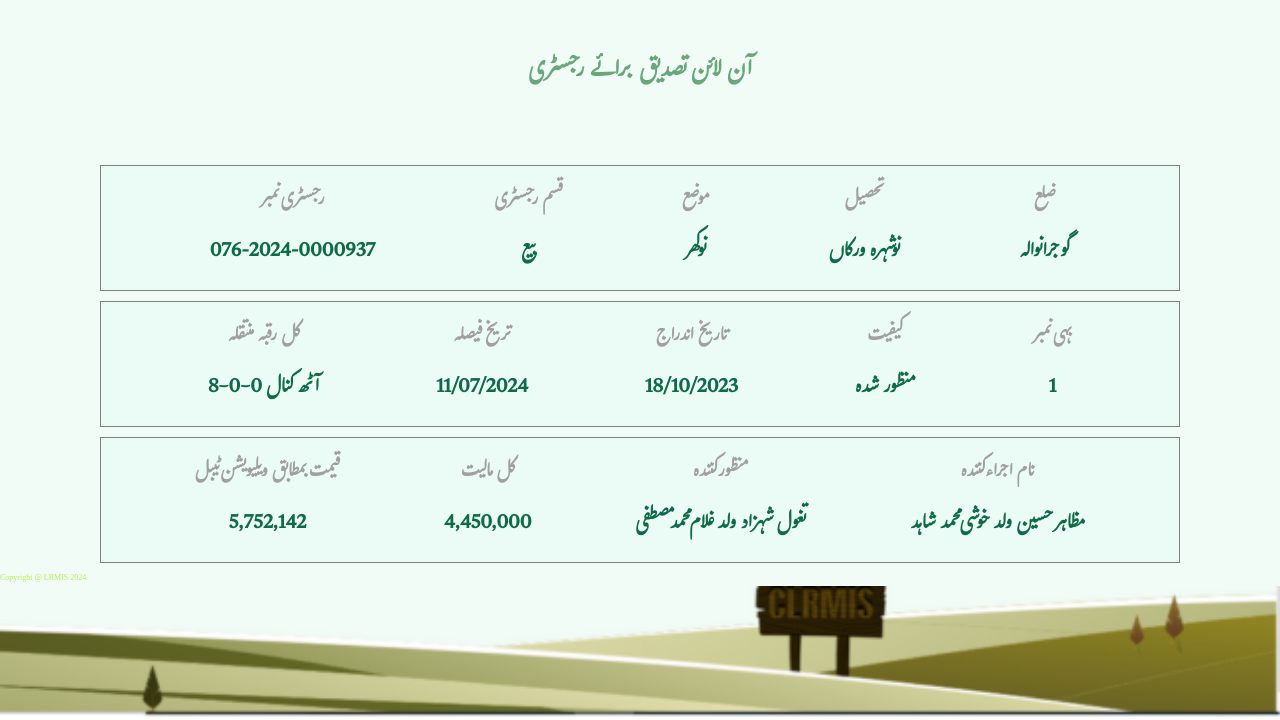
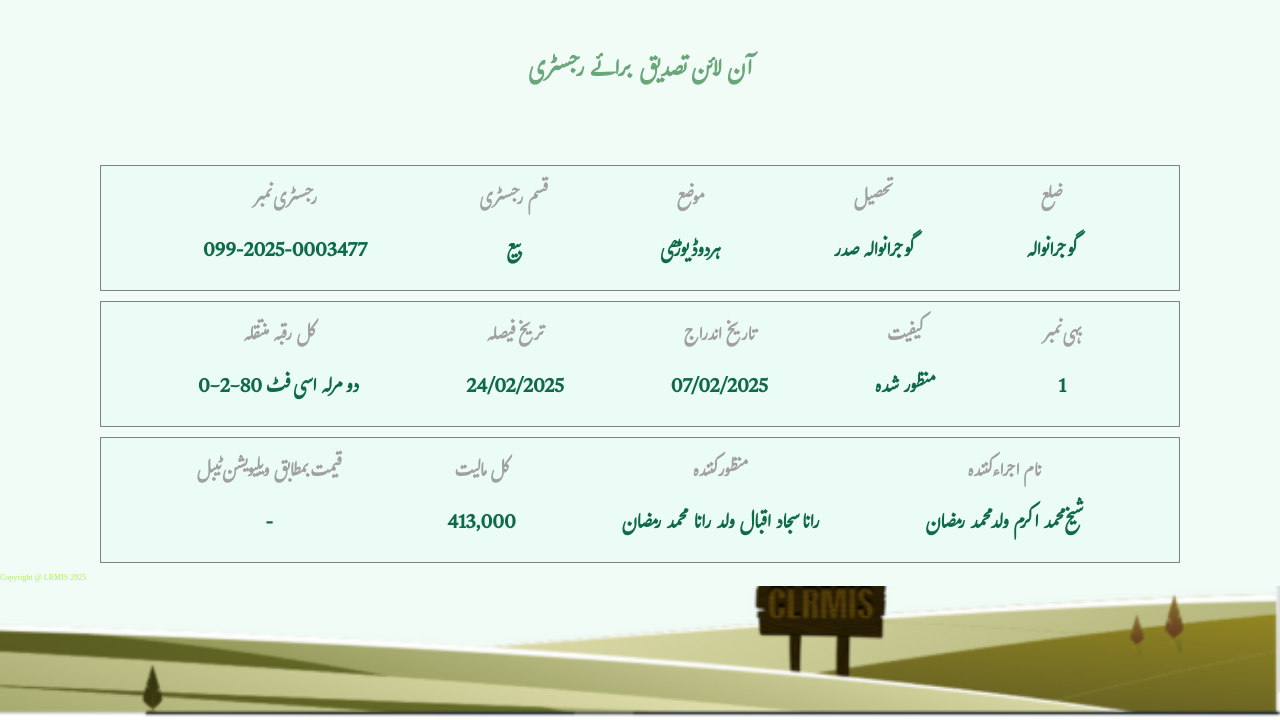
Before and after one commit to punjabzameen/Punjab60, a plain HTML site: page index.html in a window 1280 px wide. Shown: the part 80-800 px from the top of the page. Drawn offline with Linux system fonts and the light colour scheme.

Commit message:
Update index.html

```diff
--- a/index.html
+++ b/index.html
@@ -32,7 +32,7 @@
             <div class="item text1">
                 <h3>رجسٹری نمبر
                 </h3>
-                <p>076-2024-0000937
+                <p>099-2025-0003477
                 </p>
             </div>
             <div class="item text2"><h3>قسم رجسٹری
@@ -42,13 +42,13 @@
             <div class="item text3">
                 <h3>موضع
                 </h3>
-                <p>نوکھر
+                <p>ہردوڈیوڑھی
                 </p>
             </div>
             <div class="item text4">
                 <h3>تحصیل
                 </h3>
-                <p>نوشہرہ ورکاں
+                <p>گوجرانوالہ صدر
                 </p>
             </div>
             <div class="item text5">
@@ -63,18 +63,18 @@
             <div class="item text1">
                 <h3>کل رقبہ منتقلہ
                 </h3>
-                <p>8-0-0 آٹھ کنال
+                <p>0-2-80 دو مرلہ اسی فٹ
                 </p>
             </div>
             <div class="item text2"><h3>تریخ فیصلہ
 
             </h3>
-            <p>11/07/2024
+            <p>24/02/2025
             </p></div>
             <div class="item text3">
                 <h3>تاریخ اندراج
                 </h3>
-                <p>18/10/2023
+                <p>07/02/2025
                 </p>
             </div>
             <div class="item text4">
@@ -95,23 +95,23 @@
             <div class="item text1">
                 <h3>قیمت بمطابق ویلیویشن ٹیبل
                 </h3>
-                <p>5,752,142
+                <p>-
                 </p>
             </div>
             <div class="item text2"><h3>کل مالیت
             </h3>
-            <p>4,450,000
+            <p>413,000
             </p></div>
             <div class="item text3">
                 <h3>منظور کنندہ
                 </h3>
-                <p>تغول شہزاد ولد غلام محمد مصطفی
+                <p>رانا سجاد اقبال ولد رانا محمد رمضان
                 </p>
             </div>
             <div class="item text4">
                 <h3>نام اجراء کنندہ
                 </h3>
-                <p>مظاہر حسین ولد خوشی محمد شاہد
+                <p>شیخ محمد اکرم ولد محمد رمضان
                 </p>
             </div>
 
@@ -120,7 +120,7 @@
     </section>
     <!-- ----------------- Inage section------------------ -->
      <div class="bottom_img">
-        Copyright @ LRMIS 2024
+        Copyright @ LRMIS 2025
 
      </div>
      <!-- <div class="main">
```
